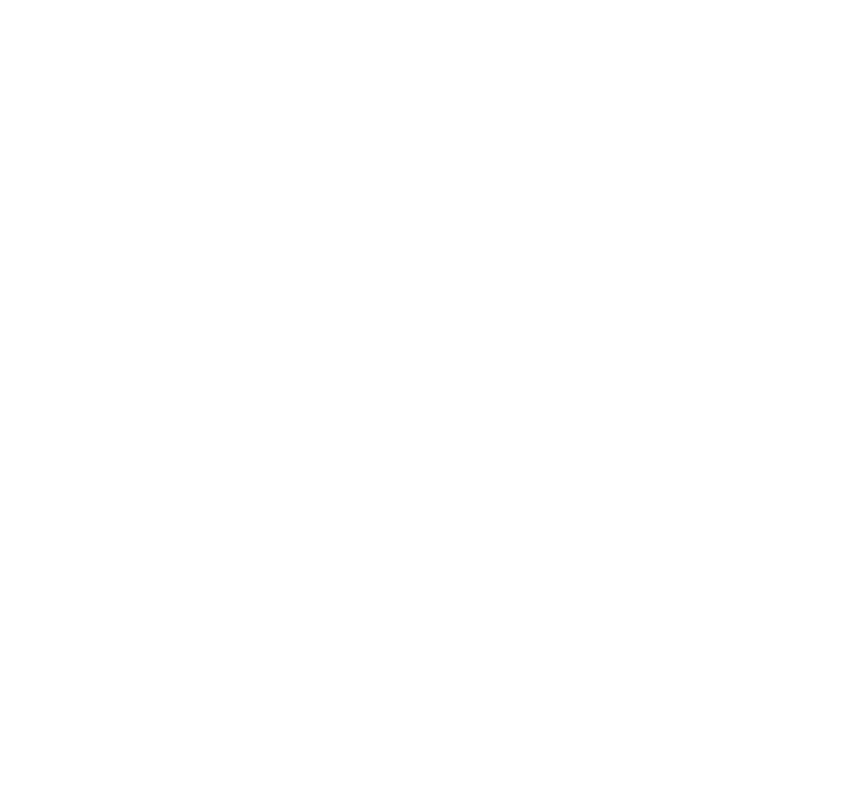
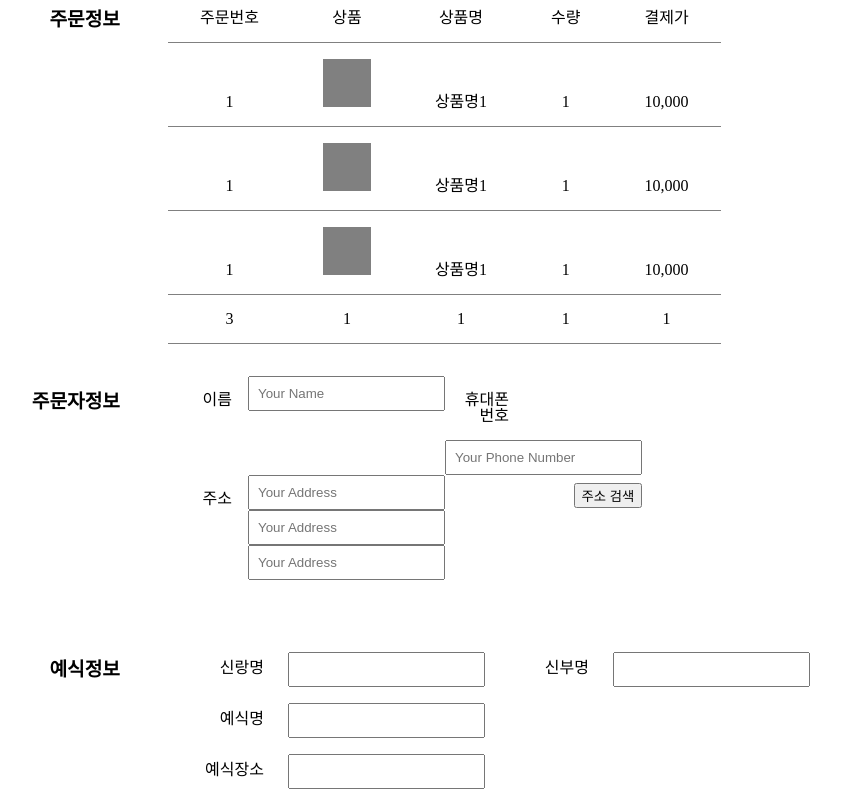
Before and after one commit to Choi-Yuchan/withus_frontend, a React (Create React App) app: page /order in a window 1280 px wide. Before the commit this address had no page. Shown: the part 360-1160 px from the top of the page, without its empty margins (184-1025 px from the left). Before the commit the page ends 800 px from the top, so only its background shows below. Built offline with nearby package versions, Linux system fonts and the light colour scheme.

Commit message:
login, signup modify

```diff
--- a/package.json
+++ b/package.json
@@ -7,6 +7,7 @@
     "@testing-library/jest-dom": "^5.17.0",
     "@testing-library/react": "^13.4.0",
     "@testing-library/user-event": "^13.5.0",
+    "axios": "^1.5.0",
     "eslint-plugin-react": "^7.33.2",
     "react": "^18.2.0",
     "react-alice-carousel": "^2.7.1",
--- a/src/App.js
+++ b/src/App.js
@@ -2,6 +2,7 @@
 import Home from "./page/Home";
 import LogIn from "./page/LogIn";
 import SignUp from "./page/SignUp";
+import Order from "./page/Order";
 function App() {
   return (
     <div className="App">
@@ -9,6 +10,7 @@
         <Route path="/" element={<Home />}></Route>
         <Route path="/login" element={<LogIn />}></Route>
         <Route path="/signup" element={<SignUp />}></Route>
+        <Route path="/order" element={<Order />}></Route>
       </Routes>
     </div>
   );
--- /dev/null
+++ b/src/page/Order.jsx
@@ -0,0 +1,227 @@
+import React from "react";
+import { Header } from "../components/Header";
+import { Footer } from "../components/Footer";
+import { styled } from "styled-components";
+
+const Order = () => {
+  return (
+    <div>
+      <Header />
+      <StyledForm>
+        <h2>주문하기</h2>
+        <StyledTable>
+          <h3>주문정보</h3>
+          <table>
+            <div>
+            <thead>
+              <tr>
+                <th>주문번호</th>
+                <th>상품</th>
+                <th>상품명</th>
+                <th>수량</th>
+                <th>결제가</th>
+              </tr>
+            </thead>
+            <tfoot>
+              <tr>
+                <td>3</td>
+                <td>1</td>
+                <td>1</td>
+                <td>1</td>
+                <td>1</td>
+              </tr>
+            </tfoot>
+            <tbody>
+              <tr>
+                <td>1</td>
+                <td>
+                  <span></span>
+                </td>
+                <td>상품명1</td>
+                <td>1</td>
+                <td>10,000</td>
+              </tr>
+              <tr>
+                <td>1</td>
+                <td>
+                  <span></span>
+                </td>
+                <td>상품명1</td>
+                <td>1</td>
+                <td>10,000</td>
+              </tr>
+              <tr>
+                <td>1</td>
+                <td>
+                  <span></span>
+                </td>
+                <td>상품명1</td>
+                <td>1</td>
+                <td>10,000</td>
+              </tr>
+            </tbody>
+            </div>
+          </table>
+        </StyledTable>
+        <StyledInner>
+          <h3>주문자정보</h3>
+          <div>
+            <div>
+              <label>이름</label>
+              <input
+                type="text"
+                minLength="2"
+                maxLength="5"
+                placeholder="Your Name"
+              />
+              <div>
+                <label>휴대폰 번호</label>
+                <input type="tel" placeholder="Your Phone Number" />
+              </div>
+              <div>
+                <label>주소</label>
+                <div>
+                  <input type="text" placeholder="Your Address" />
+                  <input type="text" placeholder="Your Address" />
+                  <input type="text" placeholder="Your Address" />
+                </div>
+                <button>주소 검색</button>
+              </div>
+            </div>
+          </div>
+        </StyledInner>
+        <StyledFormMarry>
+          <h3>예식정보</h3>
+          <div>
+            <div>
+              <label>신랑명</label>
+              <input type="text" />
+              <label>신부명</label>
+              <input type="text" />
+            </div>
+            <div>
+              <label>예식명</label>
+              <input type="text" />
+            </div>
+            <div>
+              <label>예식장소</label>
+              <input type="text" />
+            </div>
+          </div>
+        </StyledFormMarry>
+        <button href="/">결제하기</button>
+      </StyledForm>
+      <Footer />
+    </div>
+  );
+};
+
+const StyledForm = styled.form`
+  display: flex;
+  align-items: center;
+  flex-direction: column;
+  justify-content: space-between;
+  padding: 2rem 0;
+  margin: 2rem;
+  h2 {
+    padding: 2rem;
+    font-size: 2rem;
+    font-weight: bold;
+    margin: 2rem 0;
+  }
+  h3 {
+    width: 10rem;
+    padding: 1rem;
+    font-size: 1.2rem;
+    font-weight: bold;
+    text-align:right;
+    margin-right:2rem;
+  }
+`;
+
+const StyledInner = styled.div`
+
+  padding: 2rem;
+  display: flex;
+  flex-direction: row;
+  div {
+    width:50rem;
+    display: flex;
+    flex-direction: column;
+    align-items: flex-start;
+  }
+  div > div {
+    display: flex;
+    flex-direction: row;
+    flex-wrap: wrap;
+    flex:0.5;
+  }
+  div> div > label {
+    text-align: right;
+    width:3rem;
+    padding: 1rem;
+  }
+  div> div > input {
+    padding: 0.5rem;
+  }
+    div > div > button {
+      margin: 0.5rem 1rem;
+      align-items: flex-start;
+    }
+`;
+
+const StyledTable = styled.div`
+  display: flex;
+  flex-direction: row;
+  align-items: flex-start;
+  table{
+    width:50rem;
+  }
+  table>div{
+    width:100%;
+    margin:0 auto;
+  }
+  table>div th, table>div td{
+    padding: 1rem 2rem;
+    border-bottom:1px solid gray;
+    text-align: center;
+  }
+
+  span {
+    display: block;
+    width: 3rem;
+    height: 3rem;
+    background: gray;
+  }
+
+`;
+
+const StyledFormMarry = styled.div`
+  padding: 2rem;
+  display: flex;
+  flex-direction: row;
+  div {
+    width: 50rem;
+    display: flex;
+  flex-direction: column;
+  align-items: flex-start;
+  }
+  div > label {
+    text-align: right;
+    width:5rem;
+    padding: 1rem;
+  }
+  div > input {
+  padding: 0.5rem;
+  margin: 0.5rem;
+  }
+  div > div {
+  display: flex;
+  flex-direction: row;
+  div > button {
+  margin: 0.5rem 1rem;
+  align-items: flex-start;
+  }
+`;
+
+export default Order;
--- a/src/page/SignUp.jsx
+++ b/src/page/SignUp.jsx
@@ -1,9 +1,25 @@
-import React, { useState } from "react";
+import React, { useEffect, useState } from "react";
 import { Header } from "../components/Header";
 import { Footer } from "../components/Footer";
 import { styled } from "styled-components";
+import axios from "axios";
 
 const SignUp = () => {
+
+  useEffect(() => {
+    fetchData();
+  },[]);
+  const fetchData = async () => {
+    try{
+      const response = await axios.get(
+        ""
+      );
+      console.log(response.data);
+    }catch (error) {
+      console.log(error);
+    }
+  };
+
   const [id, setId] = useState("");
   const [pwd, setPwd] = useState("");
   const [chkPwd, setChkPwd] = useState("");
@@ -191,7 +207,7 @@
     color: gray;
   }
   div > button {
-    margin: 1rem;
+    margin: 0.5rem 1rem;
   }
 `;
 
```
Also changed, not shown: src/components/SignIn.jsx (deleted, +0 -86 lines), src/page/MyPage.jsx (added), 1 other file (tests, documents, lock files or other folders).
